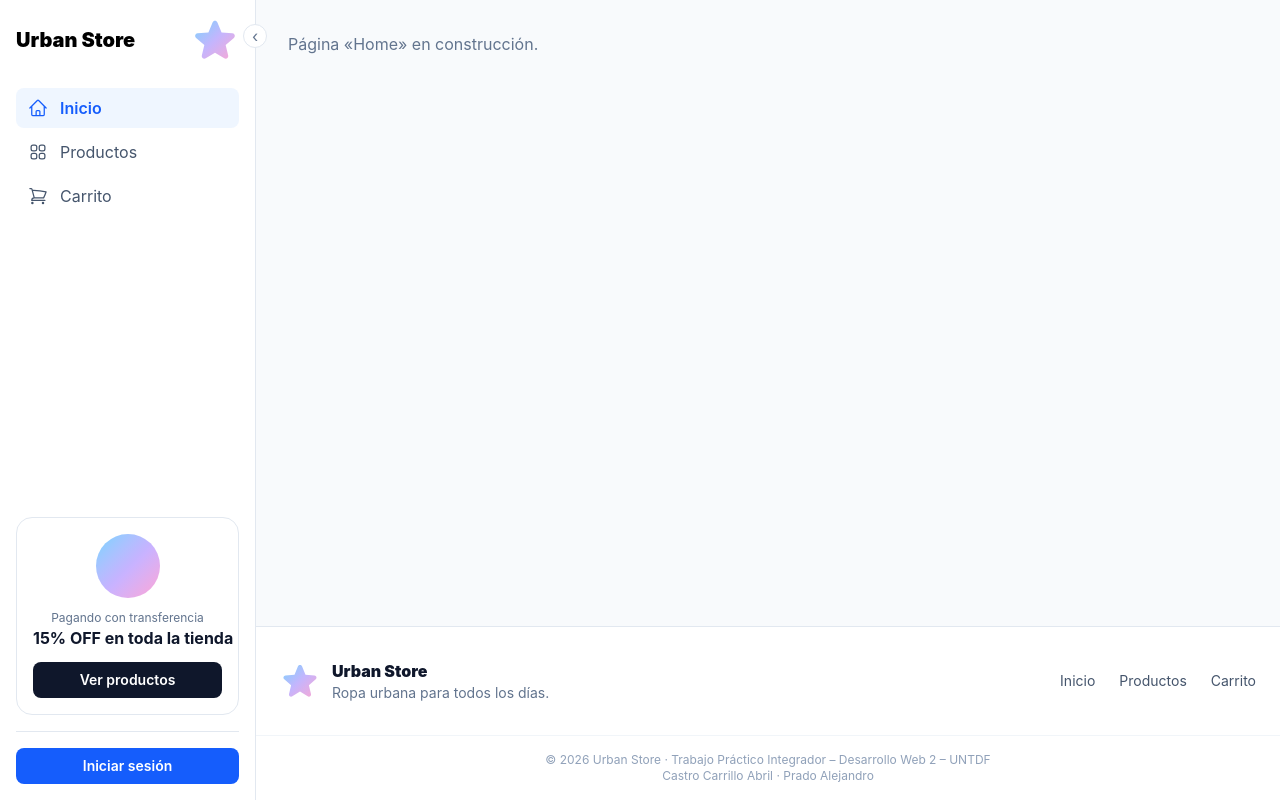
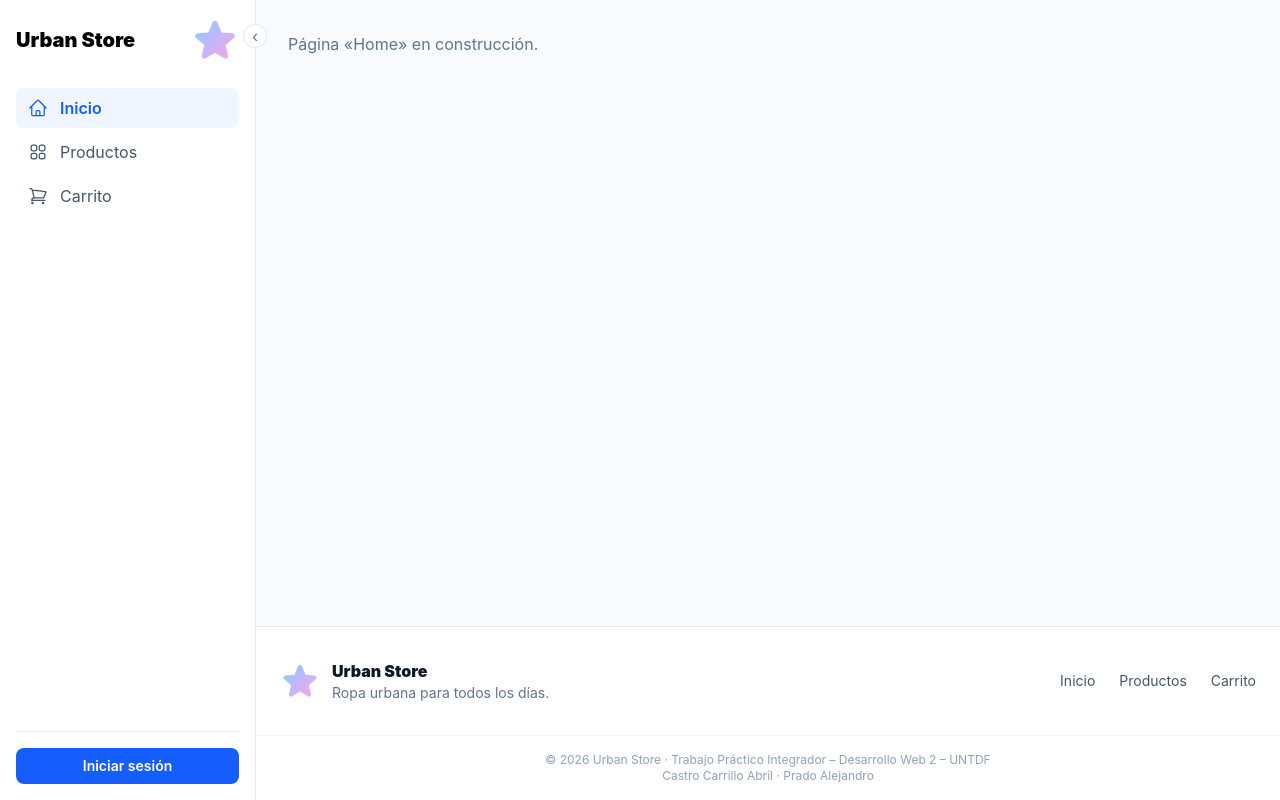
Before and after one commit to Bellcebu/web_2_integrador_final, a React (Vite) app: page / in a window 1280 px wide. Built offline with nearby package versions, Linux system fonts and the light colour scheme.

Commit message:
Navbar: abrir con el mause y quitar la promo

```diff
--- a/src/components/Navbar.jsx
+++ b/src/components/Navbar.jsx
@@ -21,19 +21,27 @@ const items = [
 ]
 
 function Navbar({ cantidadCarrito = 0, usuario = null, onLogout }) {
-  const [abierta, setAbierta] = useState(window.innerWidth >= 768)
+  // "fijada": la maneja la flechita (queda abierta aunque saques el mouse)
+  const [fijada, setFijada] = useState(window.innerWidth >= 768)
+  // "mouseEncima": se abre mientras el mouse está sobre la sidebar
+  const [mouseEncima, setMouseEncima] = useState(false)
+
+  // Se ve abierta si alguna de las dos es verdadera
+  const abierta = fijada || mouseEncima
 
   return (
     <aside
+      onMouseEnter={() => setMouseEncima(true)}
+      onMouseLeave={() => setMouseEncima(false)}
       className={`relative flex flex-col h-full bg-white border-r border-slate-200 p-4 whitespace-nowrap transition-all ${abierta ? 'w-64' : 'w-20'
         }`}
     >
       <button
-        onClick={() => setAbierta(!abierta)}
+        onClick={() => setFijada(!fijada)}
         className="absolute -right-3 top-6 w-6 h-6 flex items-center justify-center rounded-full bg-white border border-slate-200 text-slate-500 hover:text-slate-900"
-        aria-label={abierta ? 'Cerrar menú' : 'Abrir menú'}
+        aria-label={fijada ? 'Desfijar menú' : 'Fijar menú abierto'}
       >
-        {abierta ? '‹' : '›'}
+        {fijada ? '‹' : '›'}
       </button>
 
       <div className={`flex items-center mb-6 ${abierta ? 'justify-between' : 'justify-center'}`}>
@@ -71,22 +79,7 @@ function Navbar({ cantidadCarrito = 0, usuario = null, onLogout }) {
         ))}
       </nav>
 
-      <div className="mt-auto flex flex-col gap-4">
-        {abierta && (
-          <div className="rounded-2xl border border-slate-200 p-4 text-center">
-            <div className="w-16 h-16 mx-auto mb-3 rounded-full bg-linear-to-br from-sky-300 via-violet-300 to-pink-300" />
-            <p className="text-xs text-slate-500">Pagando con transferencia</p>
-            <p className="font-bold text-slate-900 mb-3">15% OFF en toda la tienda</p>
-            <Link
-              to="/productos"
-              className="block py-2 rounded-lg bg-slate-900 text-white text-sm font-semibold hover:bg-slate-700"
-            >
-              Ver productos
-            </Link>
-          </div>
-        )}
-
-        <div className="border-t border-slate-200 pt-4">
+      <div className="mt-auto border-t border-slate-200 pt-4">
         {usuario ? (
           <div className="flex items-center gap-3">
             <span className="w-9 h-9 shrink-0 flex items-center justify-center rounded-full bg-blue-600 text-white font-bold">
@@ -111,7 +104,6 @@ function Navbar({ cantidadCarrito = 0, usuario = null, onLogout }) {
           </Link>
         )}
       </div>
-      </div>
     </aside>
   )
 }
```
Lines whose indentation alone changed are shown as unchanged.
